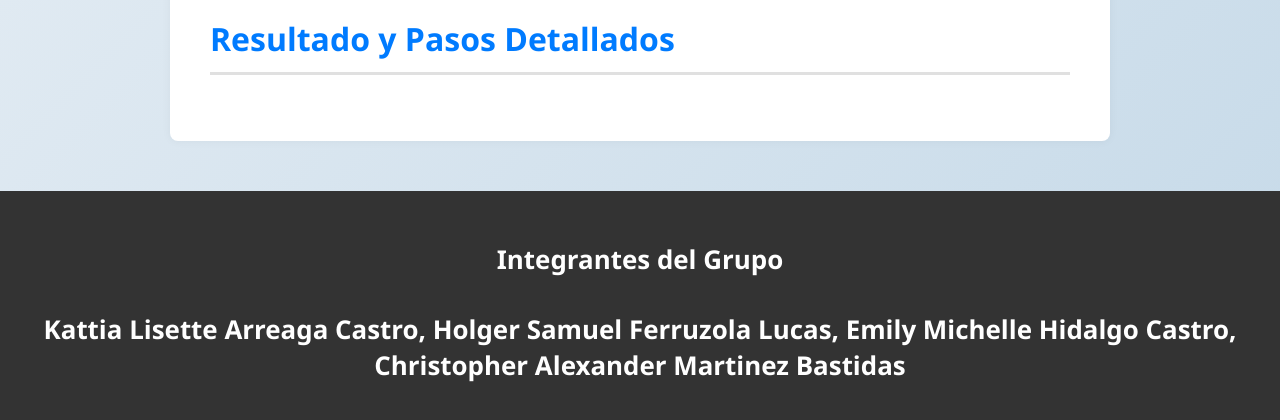
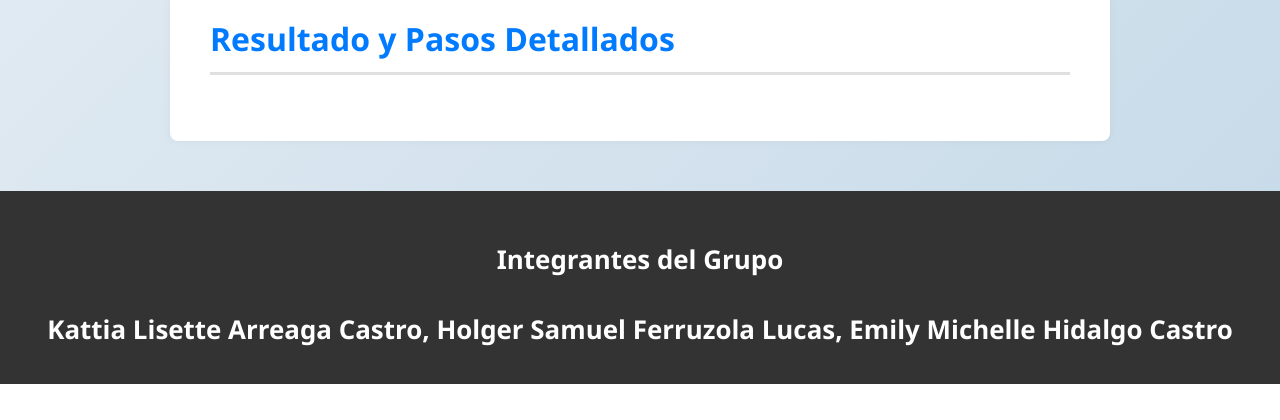
Before and after one commit to SamuelFerruzola10/ecuacionesbernoulli-ferru, a Flask app: page / in a window 1280 px wide. Shown: the part 1017-1437 px from the top of the page. After the commit the page ends 1401 px from the top, so only its background shows below. Run offline with Flask 3, Linux system fonts and the light colour scheme; parts of the project's set-up code (start-up, migrations or seed data) failed here and were passed over.

Commit message:
Update group members in ecua.html
Removed Christopher Alexander Martinez Bastidas from the group members list.

```diff
--- a/templates/ecua.html
+++ b/templates/ecua.html
@@ -145,8 +145,7 @@
         <p>
             <h4>Kattia Lisette Arreaga Castro,
             Holger Samuel Ferruzola Lucas,
-            Emily Michelle Hidalgo Castro,
-            Christopher Alexander Martinez Bastidas</h4>
+            Emily Michelle Hidalgo Castro</h4>
         </p>
     </div>
 
```
